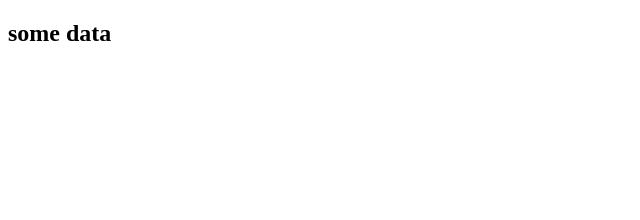
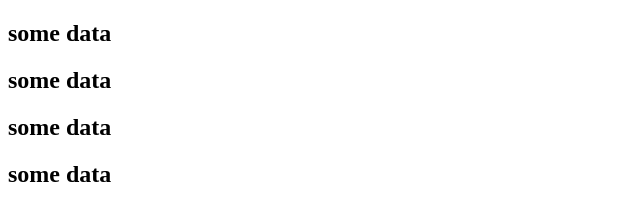
Before and after one commit to mazeForGit/WordlistTranslator, a plain HTML site: page public/index.html in a window 1280 px wide. Shown: the whole page, without its empty margins (0-640 px from the left). Drawn offline with Linux system fonts and the light colour scheme.

Commit message:
update ci

```diff
--- a/public/index.html
+++ b/public/index.html
@@ -5,5 +5,8 @@
 </head>
 <body>
     <h2>some data</h2>
+	<h2>some data</h2>
+	<h2>some data</h2>
+	<h2>some data</h2>
 </body>
 </html>
```
Also changed, not shown: 4 other files.
